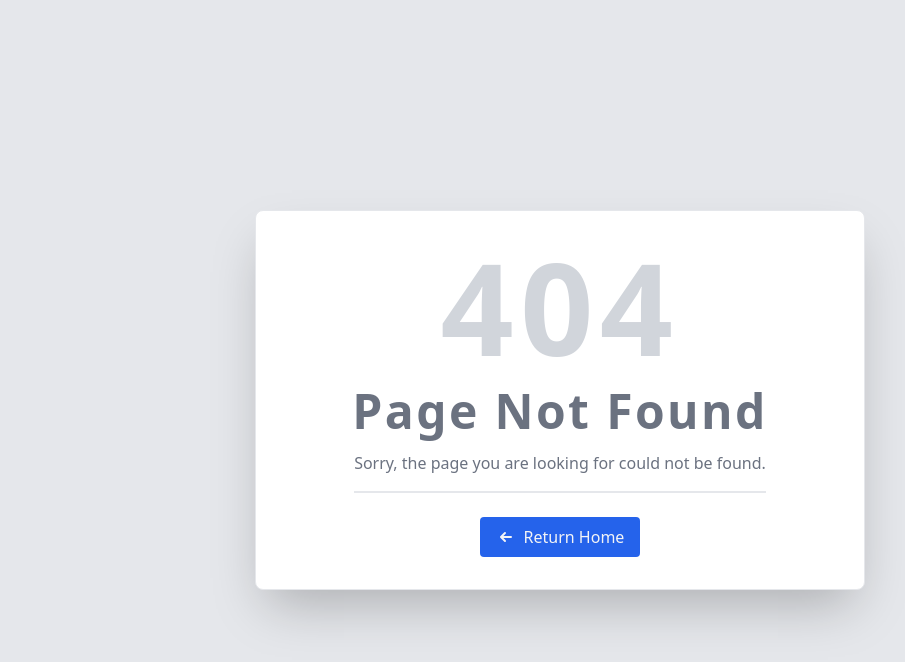
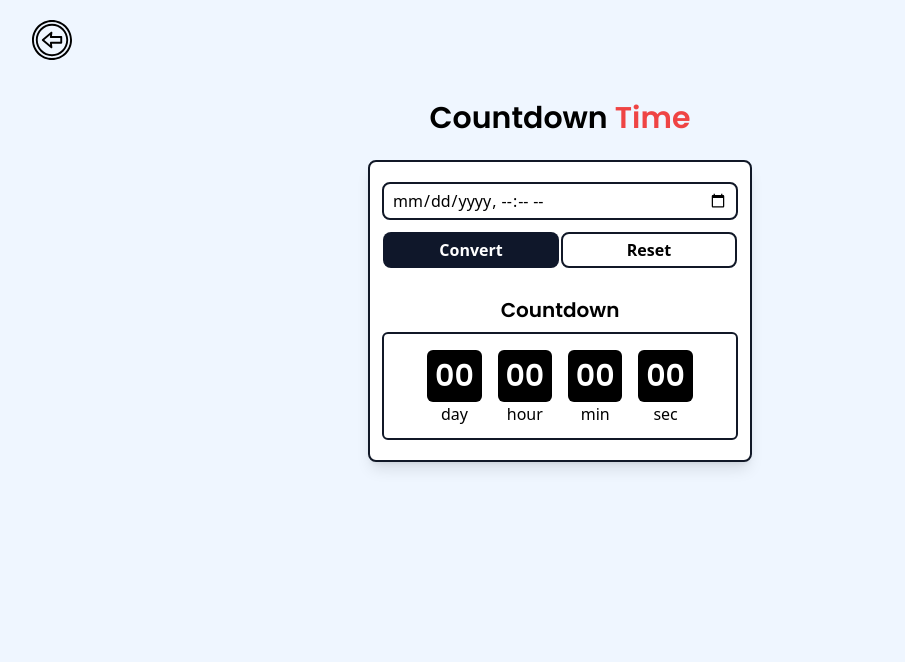
Before and after one commit to faniadifrihandoko1/micro-feature, a React (Vite) app: page /countdown-time in a window 1280 px wide. Before the commit this address had no page. Shown: the top 662 px of the page, without its empty margins (80-985 px from the left). Built offline with nearby package versions, Linux system fonts and the light colour scheme.

Commit message:
Add Feature: Countdown Time

```diff
--- a/src/App.tsx
+++ b/src/App.tsx
@@ -5,6 +5,7 @@ import WordScramble from "./component/WordScramble";
 import MobileLegend from "./component/MobileLegend";
 import PageError from "./component/PageError";
 import Convert from "./component/Convert";
+import CountdownTime from "./component/CountdownTime";
 
 function App() {
   return (
@@ -14,6 +15,7 @@ function App() {
       <Route path="/word-scramb" element={<WordScramble />} />
       <Route path="/mobile-legend" element={<MobileLegend />} />
       <Route path="/convert" element={<Convert />} />
+      <Route path="/countdown-time" element={<CountdownTime />} />
       <Route path="*" element={<PageError />} />
     </Routes>
   );
--- /dev/null
+++ b/src/component/CountdownTime.tsx
@@ -0,0 +1,131 @@
+import React, { useState, useEffect } from "react";
+import Navbar from "./Navbar";
+import { useFormik } from "formik";
+
+const CountdownTime: React.FC = () => {
+  const [time, setTime] = useState("");
+  const [timerDays, setTimerDays] = useState("00");
+  const [timerHours, setTimerHours] = useState("00");
+  const [timerMinutes, setTimerMinutes] = useState("00");
+  const [timerSeconds, setTimerSeconds] = useState("00");
+  const formik = useFormik({
+    initialValues: {
+      time: "",
+    },
+    onSubmit: () => {
+      console.log(formik.values);
+      setTime(formik.values.time);
+    },
+  });
+
+  const setButtonReset = () => {
+    setTime("");
+    setTimerDays("00");
+    setTimerHours("00");
+    setTimerMinutes("00");
+    setTimerSeconds("00");
+  };
+
+  useEffect(() => {
+    const countdownDate = new Date(time).getTime();
+
+    const updateCountdown = () => {
+      const now = new Date().getTime();
+      const timeDifference = countdownDate - now;
+
+      if (timeDifference > 0) {
+        const days = Math.floor(timeDifference / (1000 * 60 * 60 * 24));
+        const hours = Math.floor(
+          (timeDifference % (1000 * 60 * 60 * 24)) / (1000 * 60 * 60)
+        );
+        const minutes = Math.floor(
+          (timeDifference % (1000 * 60 * 60)) / (1000 * 60)
+        );
+        const seconds = Math.floor((timeDifference % (1000 * 60)) / 1000);
+
+        setTimerDays(formatTime(days));
+        setTimerHours(formatTime(hours));
+        setTimerMinutes(formatTime(minutes));
+        setTimerSeconds(formatTime(seconds));
+      } else {
+        setButtonReset();
+      }
+    };
+
+    const formatTime = (time: number) => {
+      return time < 10 ? `0${time}` : `${time}`;
+    };
+
+    const interval = setInterval(updateCountdown, 1000);
+
+    return () => clearInterval(interval);
+  }, [time]);
+
+  return (
+    <div>
+      <Navbar />
+      <h1 className="text-center font-semibold text-3xl font-poppins mt-5">
+        Countdown <span className="text-red-500">Time</span>
+      </h1>
+      <div className="flex px-5">
+        <div className="flex flex-col py-5 px-3 border-2 border-gray-900 bg-white mb-9 rounded-lg shadow-lg w-full m-6 overflow-hidden sm:w-96 sm:mx-auto">
+          <form onSubmit={formik.handleSubmit} className="flex flex-col">
+            <input
+              onChange={formik.handleChange}
+              type="datetime-local"
+              name="time"
+              className="border-2 border-gray-900 rounded-lg py-1 px-2 w-full"
+              placeholder="Input Amount"
+            />
+
+            <div className="text-center flex my-3">
+              <button
+                type="submit"
+                className="bg-slate-900 hover:bg-slate-700 font-semibold p-1 w-36 lg:w-44 mx-auto rounded-lg text-white"
+              >
+                Convert
+              </button>
+              <button
+                onClick={setButtonReset}
+                className="bg-white border-2 border-gray-900 hover:bg-gray-900  hover:text-white font-semibold p-1 w-36 lg:w-44 mx-auto rounded-lg text-black"
+              >
+                Reset
+              </button>
+            </div>
+          </form>
+          <h1 className="text-center font-poppins mt-4 text-xl mb-2">
+            Countdown
+          </h1>
+          <div className="border-2 border-gray-900 rounded-md flex pb-2 pt-3 mx-auto w-full justify-center ">
+            <div className="text-center  border-black py-1 px-2 w-1/5">
+              <div className="bg-black text-white font-poppins text-xl sm:text-2xl lg:text-3xl py-2 rounded-md">
+                {timerDays}
+              </div>
+              day
+            </div>
+            <div className="text-center  border-black py-1 px-2 w-1/5">
+              <div className="bg-black text-white font-poppins text-xl sm:text-2xl lg:text-3xl py-2 rounded-md">
+                {timerHours}
+              </div>
+              hour
+            </div>
+            <div className="text-center  border-black py-1 px-2 w-1/5">
+              <div className="bg-black text-white font-poppins text-xl sm:text-2xl lg:text-3xl py-2 rounded-md">
+                {timerMinutes}
+              </div>
+              min
+            </div>
+            <div className="text-center  border-black py-1 px-2 w-1/5">
+              <div className="bg-black text-white font-poppins text-xl sm:text-2xl lg:text-3xl py-2 rounded-md">
+                {timerSeconds}
+              </div>
+              sec
+            </div>
+          </div>
+        </div>
+      </div>
+    </div>
+  );
+};
+
+export default CountdownTime;
--- a/src/pages/Home.tsx
+++ b/src/pages/Home.tsx
@@ -58,8 +58,8 @@ export default function Home() {
           <h2 className="text-center px-2 pb-2">Count Duration</h2>
           <p className="text-center text-sm font-normal pb-5">Level : Medium</p>
           <Link
-            to=""
-            className="bg-neutral-400 hover:bg-blue-700 text-center text-white p-3 pointer-events-none"
+            to="/countdown-time"
+            className="bg-blue-500 hover:bg-blue-700 text-center text-white p-3 "
           >
             Coming Soon
           </Link>
```
